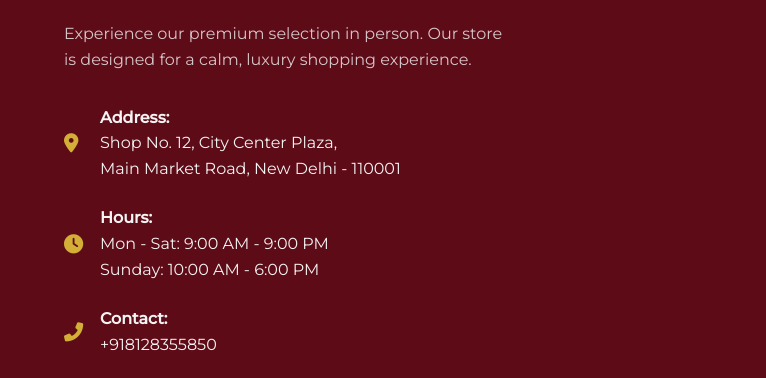
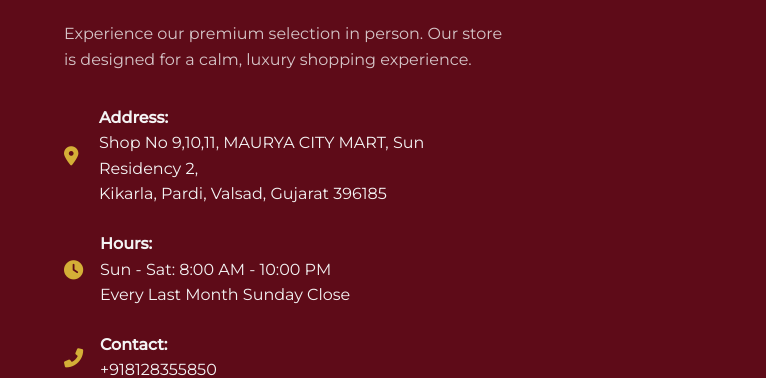
Before and after one commit to mr-siddhu04/Maurya-City-Mart, a plain HTML site: page index.html in a window 1280 px wide. Shown: the part 2665-3043 px from the top of the page, 0-766 px from the left. Drawn offline with nearby package versions, Linux system fonts and the light colour scheme.

Commit message:
Update address and hours of operation in index.html

```diff
--- a/index.html
+++ b/index.html
@@ -382,8 +382,9 @@
                 <i class="fas fa-map-marker-alt"></i>
                 <div>
                     <strong>Address:</strong><br>
-                    Shop No. 12, City Center Plaza,<br>
-                    Main Market Road, New Delhi - 110001
+                    Shop No 9,10,11, MAURYA CITY MART, Sun Residency 2, <br>
+                    Kikarla, Pardi, Valsad, Gujarat 396185
+
                 </div>
             </div>
 
@@ -391,8 +392,8 @@
                 <i class="fas fa-clock"></i>
                 <div>
                     <strong>Hours:</strong><br>
-                    Mon - Sat: 9:00 AM - 9:00 PM<br>
-                    Sunday: 10:00 AM - 6:00 PM
+                    Sun - Sat: 8:00 AM - 10:00 PM<br>
+                    Every Last Month Sunday Close
                 </div>
             </div>
 
```
